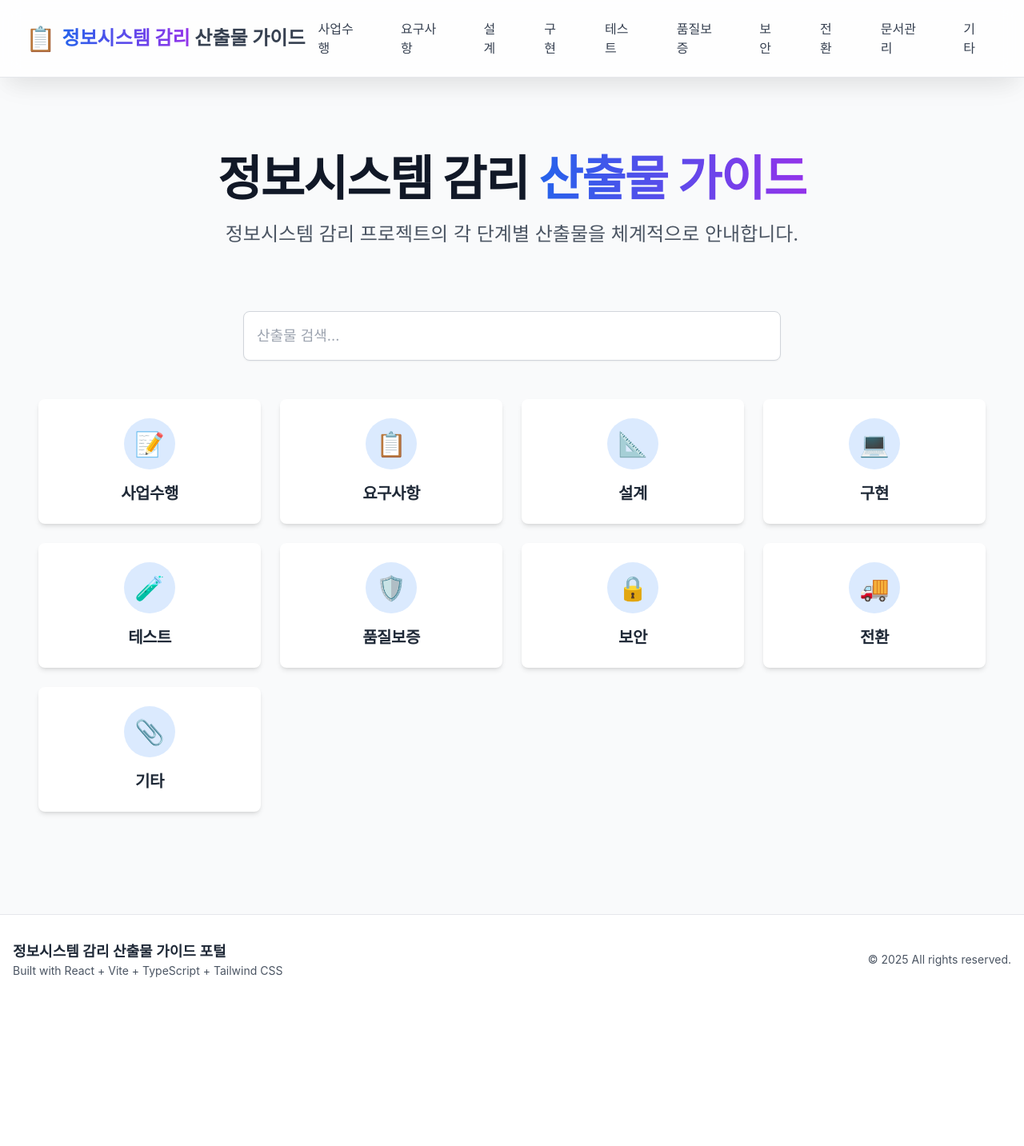
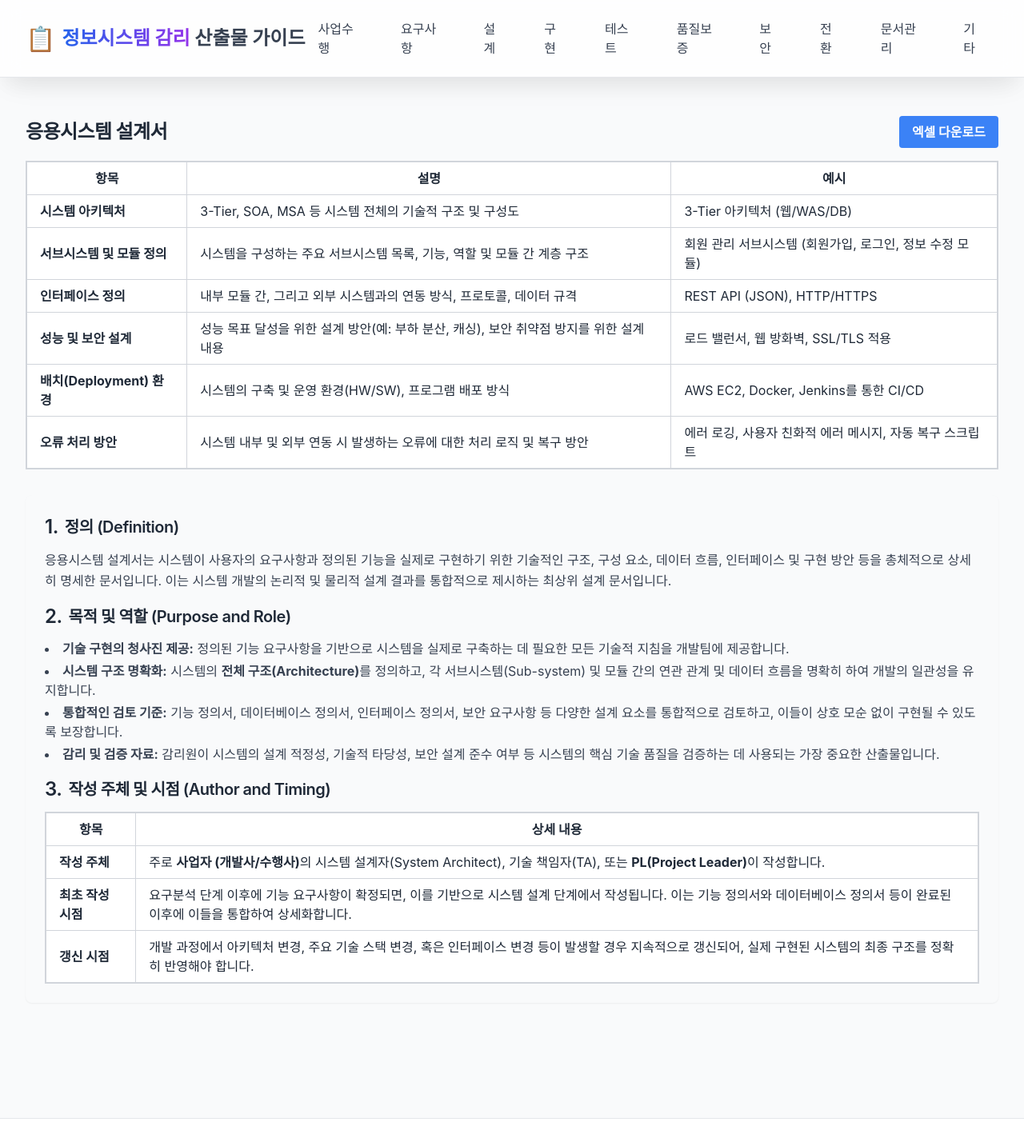
Before and after one commit to jeonck/deliverables-guide, a React (Vite) app: page /#/forms/application-system-design-document in a window 1280 px wide. Before the commit this address led to /#/. Shown: the top 1433 px of the page at 80% size. Before the commit the page ends 1256 px from the top, so only its background shows below. Built offline with nearby package versions, Linux system fonts and the light colour scheme.

Commit message:
feat: add application system design document form with excel download and guide

```diff
--- a/src/App.tsx
+++ b/src/App.tsx
@@ -19,6 +19,7 @@ import AppliedMethodologyAndDevelopmentStandards from './pages/forms/AppliedMeth
 import UnitTestPlan from './pages/forms/UnitTestPlan';
 import IntegrationTestPlan from './pages/forms/IntegrationTestPlan';
 import QualityAssurancePlan from './pages/forms/QualityAssurancePlan';
+import ApplicationSystemDesignDocument from './pages/forms/ApplicationSystemDesignDocument';
 
 function App() {
   return (
@@ -46,6 +47,7 @@ function App() {
             <Route path="/forms/unit-test-plan" element={<UnitTestPlan />} />
             <Route path="/forms/integration-test-plan" element={<IntegrationTestPlan />} />
             <Route path="/forms/quality-assurance-plan" element={<QualityAssurancePlan />} />
+            <Route path="/forms/application-system-design-document" element={<ApplicationSystemDesignDocument />} />
             <Route path="*" element={<Navigate to="/" replace />} />
           </Routes>
         </main>
--- a/src/data/deliverables.ts
+++ b/src/data/deliverables.ts
@@ -112,6 +112,12 @@ export const allDeliverables: Deliverable[] = [
     name: '응용시스템 설계서',
     category: '설계',
     categoryPath: '/design',
+  },
+  {
+    name: '응용시스템 설계서',
+    category: '설계',
+    categoryPath: '/design',
+    formPath: '/forms/application-system-design-document',
   },
   {
     name: '인터페이스 설계서',
--- a/src/pages/Design.tsx
+++ b/src/pages/Design.tsx
@@ -5,7 +5,7 @@ const designDeliverables = [
   },
   {
     category: '응용/인터페이스',
-    deliverables: '응용시스템 설계서, 인터페이스 설계서, <a href="/#/forms/user-interface-design-document" target="_blank" rel="noopener noreferrer" class="text-blue-600 hover:underline">사용자 인터페이스 설계서</a>, 접근 권한 설계서',
+    deliverables: '<a href="/#/forms/application-system-design-document" target="_blank" rel="noopener noreferrer" class="text-blue-600 hover:underline">응용시스템 설계서</a>, 인터페이스 설계서, <a href="/#/forms/user-interface-design-document" target="_blank" rel="noopener noreferrer" class="text-blue-600 hover:underline">사용자 인터페이스 설계서</a>, 접근 권한 설계서',
   },
   {
     category: '데이터베이스',
--- /dev/null
+++ b/src/pages/forms/ApplicationSystemDesignDocument.tsx
@@ -0,0 +1,110 @@
+import React from 'react';
+import { saveAs } from 'file-saver';
+import * as XLSX from 'xlsx';
+
+const ApplicationSystemDesignDocument: React.FC = () => {
+  const tableData = [
+    ['항목', '설명', '예시'],
+    ['시스템 아키텍처', '3-Tier, SOA, MSA 등 시스템 전체의 기술적 구조 및 구성도', '3-Tier 아키텍처 (웹/WAS/DB)'],
+    ['서브시스템 및 모듈 정의', '시스템을 구성하는 주요 서브시스템 목록, 기능, 역할 및 모듈 간 계층 구조', '회원 관리 서브시스템 (회원가입, 로그인, 정보 수정 모듈)'],
+    ['인터페이스 정의', '내부 모듈 간, 그리고 외부 시스템과의 연동 방식, 프로토콜, 데이터 규격', 'REST API (JSON), HTTP/HTTPS'],
+    ['성능 및 보안 설계', '성능 목표 달성을 위한 설계 방안(예: 부하 분산, 캐싱), 보안 취약점 방지를 위한 설계 내용', '로드 밸런서, 웹 방화벽, SSL/TLS 적용'],
+    ['배치(Deployment) 환경', '시스템의 구축 및 운영 환경(HW/SW), 프로그램 배포 방식', 'AWS EC2, Docker, Jenkins를 통한 CI/CD'],
+    ['오류 처리 방안', '시스템 내부 및 외부 연동 시 발생하는 오류에 대한 처리 로직 및 복구 방안', '에러 로깅, 사용자 친화적 에러 메시지, 자동 복구 스크립트'],
+  ];
+
+  const handleExcelDownload = () => {
+    const worksheet = XLSX.utils.aoa_to_sheet(tableData);
+    const workbook = XLSX.utils.book_new();
+    XLSX.utils.book_append_sheet(workbook, worksheet, '응용시스템설계서');
+    const excelBuffer = XLSX.write(workbook, { bookType: 'xlsx', type: 'array' });
+    const data = new Blob([excelBuffer], { type: 'application/octet-stream' });
+    saveAs(data, '응용시스템설계서.xlsx');
+  };
+
+  return (
+    <div className="container mx-auto p-4">
+      <div className="flex justify-between items-center mb-4">
+        <h1 className="text-2xl font-bold">응용시스템 설계서</h1>
+        <button
+          onClick={handleExcelDownload}
+          className="bg-blue-500 hover:bg-blue-700 text-white font-bold py-2 px-4 rounded"
+        >
+          엑셀 다운로드
+        </button>
+      </div>
+
+      <div className="overflow-x-auto mb-8">
+        <table className="min-w-full bg-white border-2 border-gray-300">
+          <thead>
+            <tr>
+              <th className="border border-gray-300 px-4 py-2">항목</th>
+              <th className="border border-gray-300 px-4 py-2">설명</th>
+              <th className="border border-gray-300 px-4 py-2">예시</th>
+            </tr>
+          </thead>
+          <tbody>
+            {tableData.slice(1).map((row, rowIndex) => ( // Skip header row for rendering
+              <tr key={rowIndex}>
+                {row.map((cell, cellIndex) => (
+                  <td key={cellIndex} className="border border-gray-300 px-4 py-2">
+                    {cellIndex === 0 ? <span className="font-bold">{cell}</span> : cell}
+                  </td>
+                ))}
+              </tr>
+            ))}
+          </tbody>
+        </table>
+      </div>
+
+      <div className="mb-8 p-6 bg-gray-50 rounded-lg shadow-sm">
+        <h2 className="text-xl font-semibold mb-3 flex items-center">
+          <span className="text-2xl mr-2">1.</span> 정의 (Definition)
+        </h2>
+        <p className="mb-4 text-gray-700">
+          응용시스템 설계서는 시스템이 사용자의 요구사항과 정의된 기능을 실제로 구현하기 위한 기술적인 구조, 구성 요소, 데이터 흐름, 인터페이스 및 구현 방안 등을 총체적으로 상세히 명세한 문서입니다. 이는 시스템 개발의 논리적 및 물리적 설계 결과를 통합적으로 제시하는 최상위 설계 문서입니다.
+        </p>
+
+        <h2 className="text-xl font-semibold mb-3 flex items-center">
+          <span className="text-2xl mr-2">2.</span> 목적 및 역할 (Purpose and Role)
+        </h2>
+        <ul className="list-disc list-inside mb-4 text-gray-700 space-y-1">
+          <li><strong>기술 구현의 청사진 제공:</strong> 정의된 기능 요구사항을 기반으로 시스템을 실제로 구축하는 데 필요한 모든 기술적 지침을 개발팀에 제공합니다.</li>
+          <li><strong>시스템 구조 명확화:</strong> 시스템의 <strong>전체 구조(Architecture)</strong>를 정의하고, 각 서브시스템(Sub-system) 및 모듈 간의 연관 관계 및 데이터 흐름을 명확히 하여 개발의 일관성을 유지합니다.</li>
+          <li><strong>통합적인 검토 기준:</strong> 기능 정의서, 데이터베이스 정의서, 인터페이스 정의서, 보안 요구사항 등 다양한 설계 요소를 통합적으로 검토하고, 이들이 상호 모순 없이 구현될 수 있도록 보장합니다.</li>
+          <li><strong>감리 및 검증 자료:</strong> 감리원이 시스템의 설계 적정성, 기술적 타당성, 보안 설계 준수 여부 등 시스템의 핵심 기술 품질을 검증하는 데 사용되는 가장 중요한 산출물입니다.</li>
+        </ul>
+
+        <h2 className="text-xl font-semibold mb-3 flex items-center">
+          <span className="text-2xl mr-2">3.</span> 작성 주체 및 시점 (Author and Timing)
+        </h2>
+        <div className="overflow-x-auto">
+          <table className="min-w-full bg-white border-2 border-gray-300">
+            <thead>
+              <tr>
+                <th className="border border-gray-300 px-4 py-2">항목</th>
+                <th className="border border-gray-300 px-4 py-2">상세 내용</th>
+              </tr>
+            </thead>
+            <tbody>
+              <tr>
+                <td className="border border-gray-300 px-4 py-2 font-bold">작성 주체</td>
+                <td className="border border-gray-300 px-4 py-2">주로 <strong>사업자 (개발사/수행사)</strong>의 시스템 설계자(System Architect), 기술 책임자(TA), 또는 <strong>PL(Project Leader)</strong>이 작성합니다.</td>
+              </tr>
+              <tr>
+                <td className="border border-gray-300 px-4 py-2 font-bold">최초 작성 시점</td>
+                <td className="border border-gray-300 px-4 py-2">요구분석 단계 이후에 기능 요구사항이 확정되면, 이를 기반으로 시스템 설계 단계에서 작성됩니다. 이는 기능 정의서와 데이터베이스 정의서 등이 완료된 이후에 이들을 통합하여 상세화합니다.</td>
+              </tr>
+              <tr>
+                <td className="border border-gray-300 px-4 py-2 font-bold">갱신 시점</td>
+                <td className="border border-gray-300 px-4 py-2">개발 과정에서 아키텍처 변경, 주요 기술 스택 변경, 혹은 인터페이스 변경 등이 발생할 경우 지속적으로 갱신되어, 실제 구현된 시스템의 최종 구조를 정확히 반영해야 합니다.</td>
+              </tr>
+            </tbody>
+          </table>
+        </div>
+      </div>
+    </div>
+  );
+};
+
+export default ApplicationSystemDesignDocument;
```
